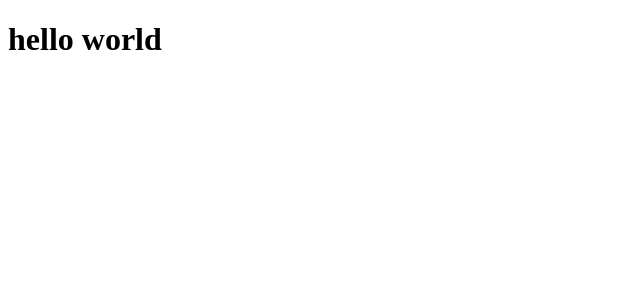
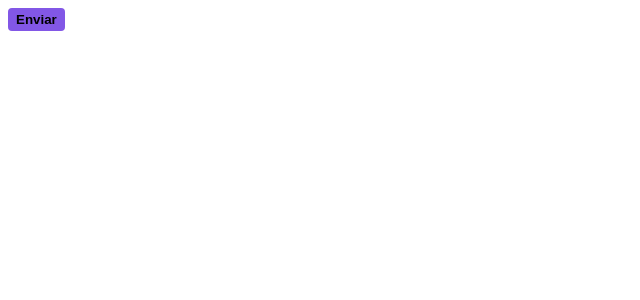
Before and after one commit to gabrielrsp/next-ignite-shop, a Next.js app: page / in a window 1280 px wide. Shown: the top 300 px of the page, without its empty margins (0-640 px from the left). Built offline with nearby package versions, Linux system fonts and the light colour scheme.

Commit message:
configure stitches

```diff
--- a/package.json
+++ b/package.json
@@ -10,6 +10,7 @@
   },
   "dependencies": {
     "@next/font": "13.0.7",
+    "@stitches/react": "^1.2.8",
     "@types/node": "18.11.17",
     "@types/react": "18.0.26",
     "@types/react-dom": "18.0.9",
--- a/src/pages/index.tsx
+++ b/src/pages/index.tsx
@@ -1,8 +1,42 @@
 //everything here is rendered on the root path (index is always homepage)
+
+import { styled } from "../styles"
+
+const Button = styled('button', {
+  backgroundColor: "$rocketseat",
+  borderRadius: 4,  //type number, it will be in px by default
+  border: 0,
+  padding: "4px 8px",
+
+  span: {  //nested styled tag
+    fontWeight: "bold"
+  },
+
+  '&:hover': {
+    filter: 'brightness(0.8)'
+  }
+})
+
 export default function Home() {
   return (
     <>
-      <h1>hello world</h1>
+      <Button>
+        <span>Enviar</span>
+      </Button>
     </>
   )
 }
+
+
+/*
+A maioria das libs css in js, estilizam o componente em RUN TIME
+Ou seja, aplicam somente no lado frontend
+
+Em uma aplicação normal React, toda a aplicação é feita em RUNTIME,
+ou seja, se for desabilitado o javascript do browser, a interface some
+
+Diferente da aplicação next que ja retorna de um servidor node, o html ja montado
+para o browser, por isso conseguimos visualizar o html da aplicação mesmo com
+o JS do browser desabilitado.
+
+*/
--- /dev/null
+++ b/src/styles/index.ts
@@ -0,0 +1,18 @@
+import { createStitches} from '@stitches/react'
+
+export const {
+  config,
+  styled,
+  globalCss,
+  keyframes,
+  getCssText,
+  theme,
+  createTheme
+}  = createStitches({
+
+  theme: {
+    colors: {
+      rocketseat: '#8257e6',
+    }
+  }
+})
```
Also changed, not shown: src/pages/_document.tsx (+9 -0 lines), 1 other file (tests, documents, lock files or other folders).
